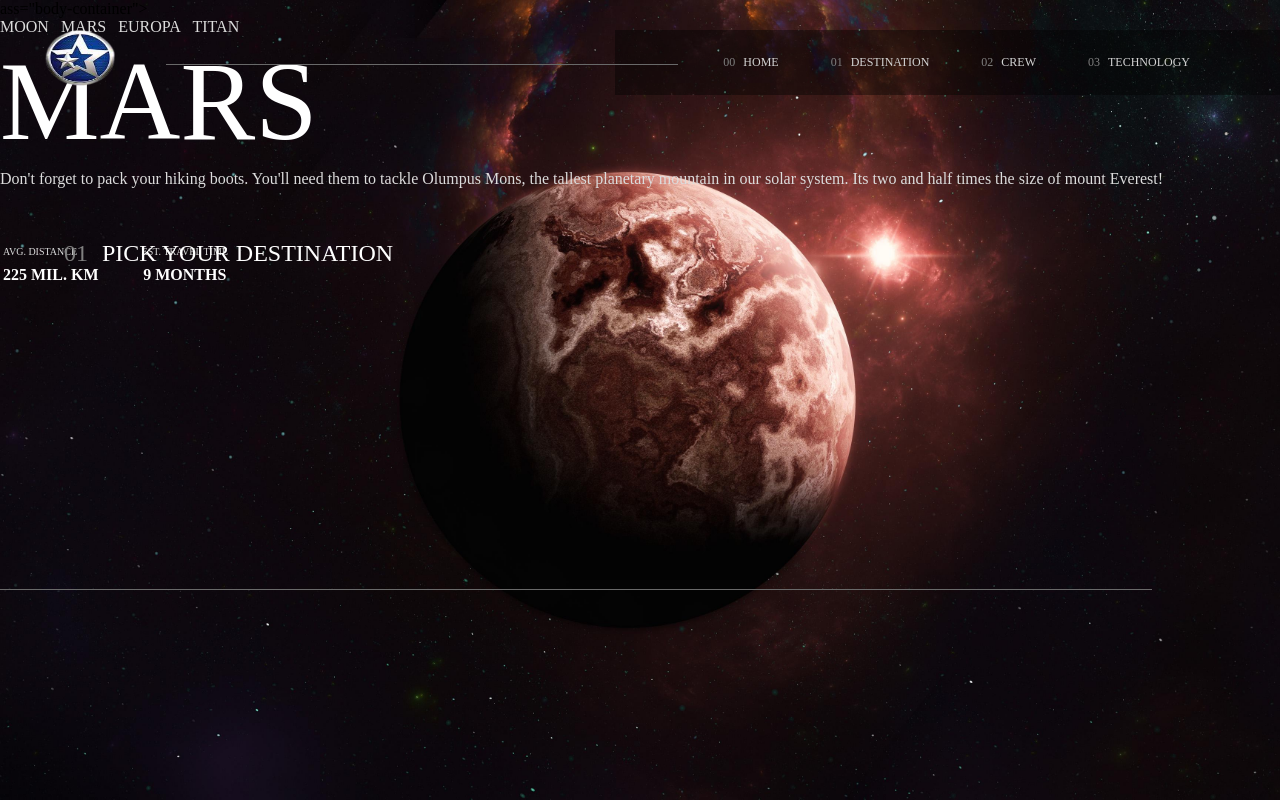
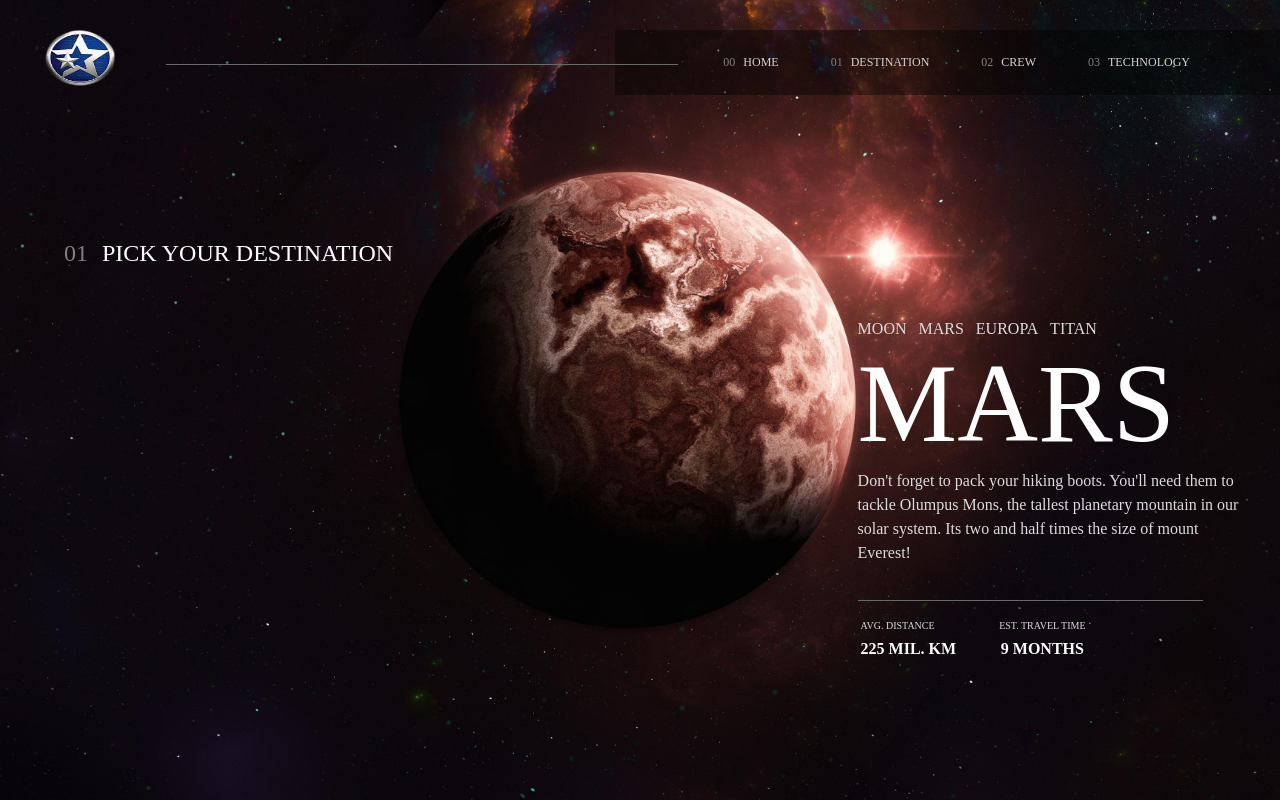
Before and after one commit to Apogee-hub/frontend_mentor_challenge, a plain HTML site: page destination.html in a window 1280 px wide. Drawn offline with Linux system fonts and the light colour scheme.

Commit message:
update destination.html

```diff
--- a/destination.html
+++ b/destination.html
@@ -2,7 +2,6 @@
 <html lang="en" dir="ltr">
   <head>
     <meta charset="utf-8">
-    <meta name="viewport" content="width=device-width, initial-scale=1">
     <title>DESTINATION</title>
     <link rel="stylesheet" href="css/destinations.css">
     <link rel="preconnect" href="https://fonts.googleapis.com">
@@ -19,9 +18,11 @@
       <a class="nav-links" href="technology.html"><span class="num">03 </span> TECHNOLOGY</a>
     </div>
 
+
     <h2><span id="ur_destination">01 </span> PICK YOUR DESTINATION</h2>
 
-  <div <cl></cl>ass="body-container">
+
+  <div class="body-container">
     <div class="sub-cat">
       <a class="sub-cat_link" href="#">MOON</a>
       <a class="sub-cat_link" href="destination.html">MARS</a>
@@ -53,6 +54,11 @@
     </div>
   </div>
 
+
+
+
+
+
   <hr>
 
   </body>
```
